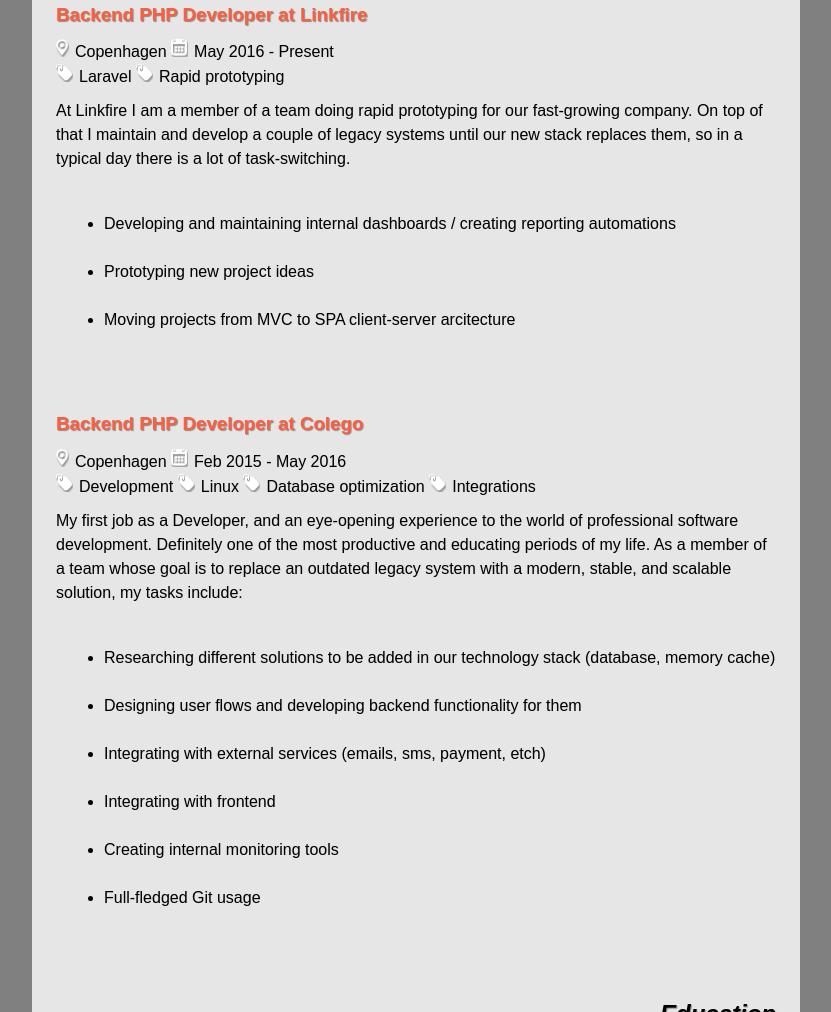
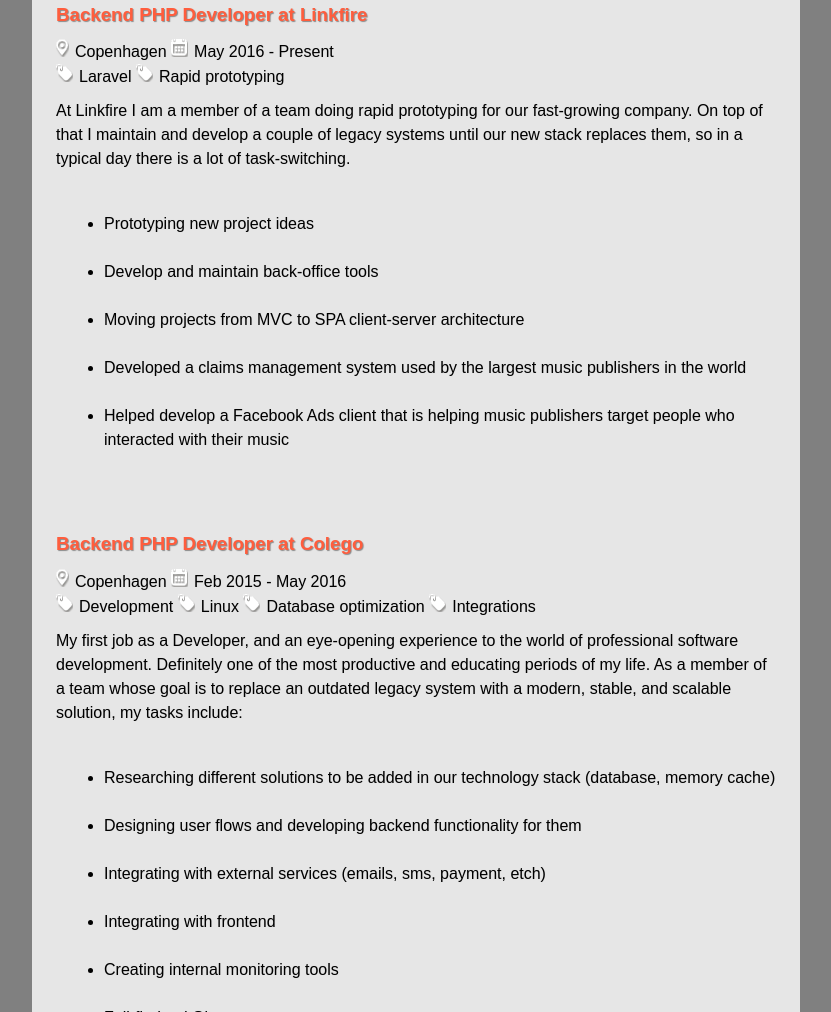
Before and after one commit to npgeorgiou-zz/MyNameIsNikos, a website: page public/views/nikos.papageorgiou/page.html in a window 1280 px wide. Shown: the part 3775-4787 px from the top of the page, without its empty margins (340-1171 px from the left). Drawn offline with nearby package versions, Linux system fonts and the light colour scheme; a web font is replaced by a local one.

Commit message:
Updated work info

```diff
--- a/public/views/nikos.papageorgiou/page.html
+++ b/public/views/nikos.papageorgiou/page.html
@@ -375,9 +375,11 @@
                 <p class="employment-description">At Linkfire I am a member of a team doing rapid prototyping for our fast-growing company.
                 On top of that I maintain and develop a couple of legacy systems until our new stack replaces them, so in a typical day there is a lot of task-switching.
                 <ul class="education-modules">
-                    <li>Developing and maintaining internal dashboards / creating reporting automations</li>
                     <li>Prototyping new project ideas</li>
-                    <li>Moving projects from MVC to SPA client-server arcitecture</li>
+                    <li>Develop and maintain back-office tools</li>
+		    <li>Moving projects from MVC to SPA client-server architecture</li>
+                    <li>Developed a claims management system used by the largest music publishers in the world</li>
+                    <li>Helped develop a Facebook Ads client that is helping music publishers target people who interacted with their music</li>
                 </ul>
             </section>
 
```
